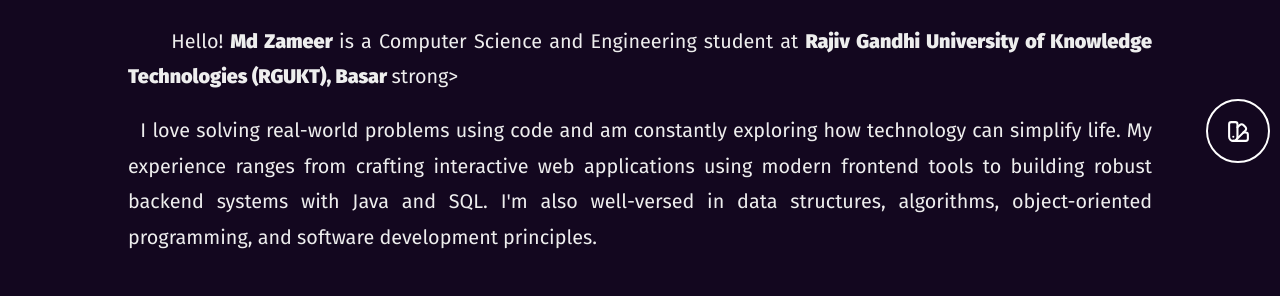
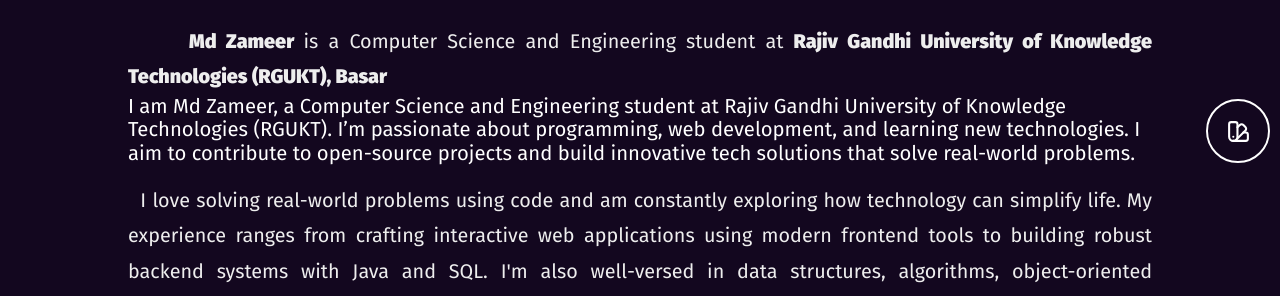
Before and after one commit to mdzameercse/portfolio, a plain HTML site: page index.html in a window 1280 px wide. Shown: the part 627-923 px from the top of the page. Drawn offline with nearby package versions, Linux system fonts and the light colour scheme.

Commit message:
Update index.html

```diff
--- a/index.html
+++ b/index.html
@@ -96,7 +96,9 @@
       &nbsp;
       &nbsp;
       &nbsp;
-     Hello!  <strong> Md Zameer </strong> is a Computer Science and Engineering student at  <strong>Rajiv Gandhi University of Knowledge Technologies (RGUKT), Basar   </strong>strong>  </p>
+     <strong> Md Zameer </strong> is a Computer Science and Engineering student at  <strong>Rajiv Gandhi University of Knowledge Technologies (RGUKT), Basar   </strong>  </p>
+
+    I am Md Zameer, a Computer Science and Engineering student at Rajiv Gandhi University of Knowledge Technologies (RGUKT). I’m passionate about programming, web development, and learning new technologies. I aim to contribute to open-source projects and build innovative tech solutions that solve real-world problems.
     <p style="font-size: 1.1rem; color: #eeeeee; line-height: 1.8; text-align: justify; margin-top: 1rem;">
       &nbsp;
       I love solving real-world problems using code and am constantly exploring how technology can simplify life. My experience ranges from crafting interactive web applications using modern frontend tools to building robust backend systems with Java and SQL. I'm also well-versed in data structures, algorithms, object-oriented programming, and software development principles.
```
